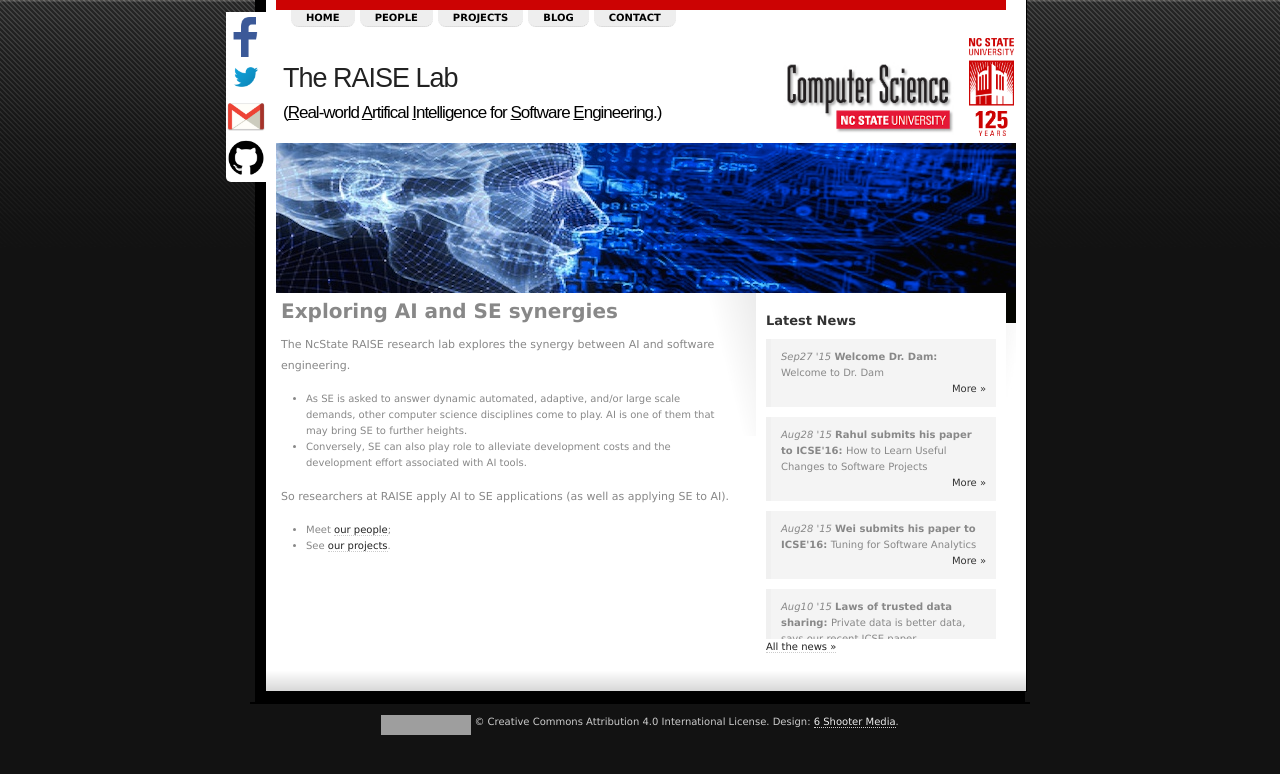
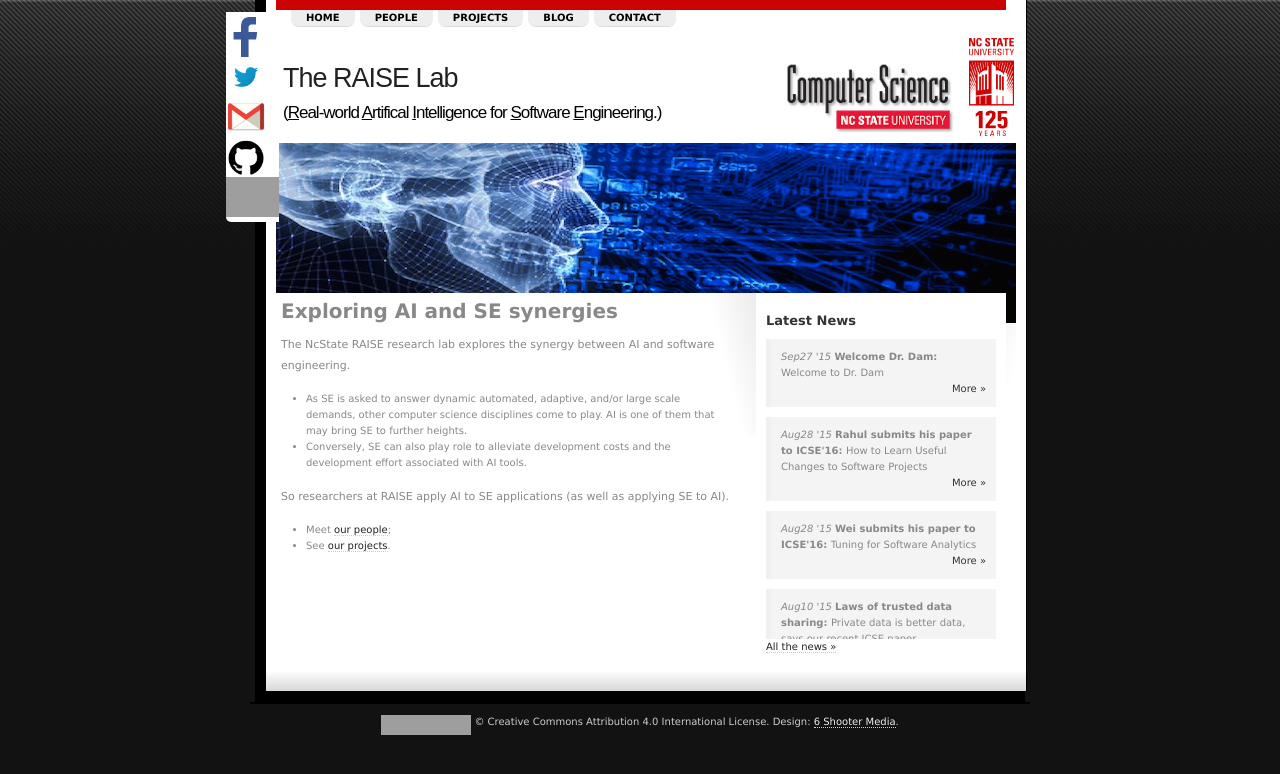
Before and after one commit to ai-se/ai-se.github.io, a Jekyll site: the page built from index.md, in a window 1280 px wide. Shown: the top 774 px of the page. Built offline with Jekyll 4.4.1, drawn with Linux system fonts in a browser that asks for light colours; Markdown is read by kramdown in place of the engine named in the settings; comment, search, counter and statistics services are not loaded; grey boxes are pictures that could not be loaded.

Commit message:
Update social_media.html

```diff
--- a/_includes/social_media.html
+++ b/_includes/social_media.html
@@ -11,5 +11,7 @@
    <a href="https://github.com/ai-se" target="_blank">
       <img alt="github" src="{{site.url}}/img/github_rounded.png" align="middle"/>
    </a>
-
+   <a href="https://plus.google.com/102441917532143263117/about" target="_blank">
+      <img alt="google+" src="{{site.url}}/img/GooglePlus.png" align="middle"/>
+   </a>
 </p>
```
